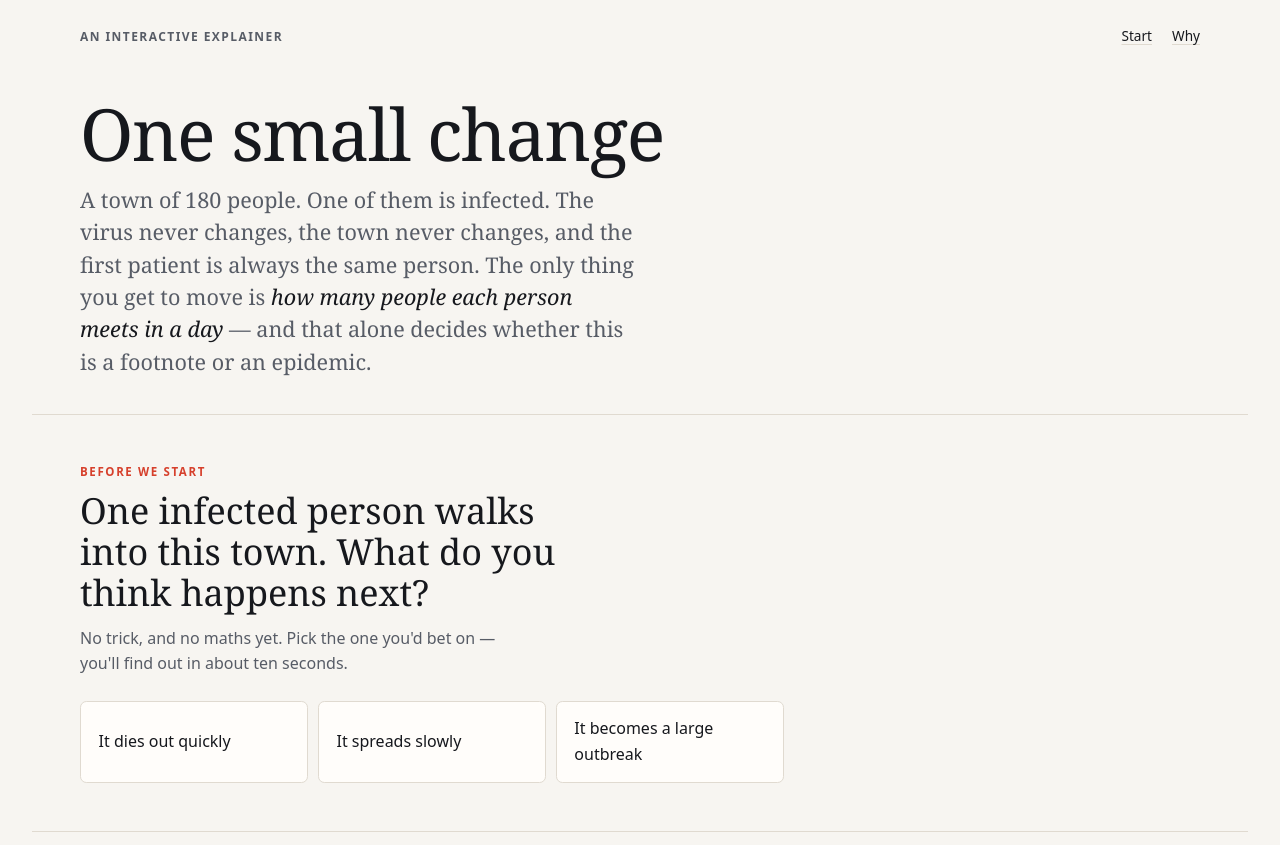
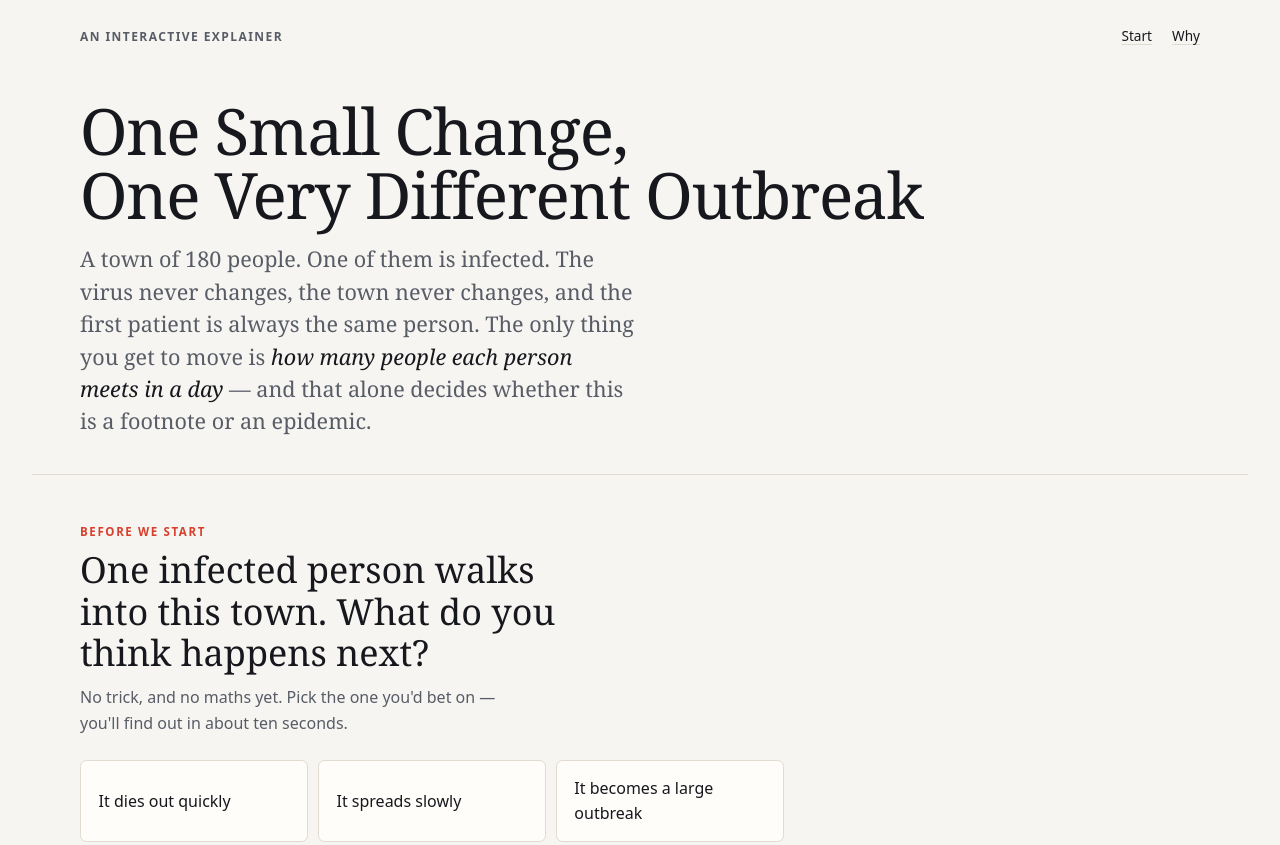
Before and after one commit to comp4020-agentic-coding-studio/comp4020-ass1-HHHFFF-HHHFFF, a website built with Vite: page index.html in a window 1280 px wide. Shown: the top 845 px of the page. Built offline with nearby package versions, Linux system fonts and the light colour scheme.

Commit message:
copy: retitle to "One Small Change, One Very Different Outbreak"
Names the payoff, not just the input. Document title matches the h1 now
instead of carrying a second, different subtitle.

The clauses are separate inline-blocks so the line prefers to break at the
comma rather than orphaning "One" from "Very Different Outbreak"; each clause
still wraps internally at 390px, where it sets three lines. Font scale eased
from 4.5rem to 4rem so the longer title still fits two lines at 1920.

```diff
--- a/index.html
+++ b/index.html
@@ -3,7 +3,7 @@
   <head>
     <meta charset="UTF-8" />
     <meta name="viewport" content="width=device-width, initial-scale=1.0" />
-    <title>One small change — how often you see people decides the outbreak</title>
+    <title>One Small Change, One Very Different Outbreak</title>
     <meta
       name="description"
       content="An interactive explainer: same town, same virus, same first patient. Move one slider and watch an epidemic become a footnote."
@@ -23,7 +23,12 @@
 
     <main>
       <section class="hero">
-        <h1>One small change</h1>
+        <!-- The clauses are inline-blocks so the line prefers to break at the
+             comma, but each still wraps internally when the screen is narrow. -->
+        <h1>
+          <span class="title-part">One Small Change,</span>
+          <span class="title-part">One Very Different Outbreak</span>
+        </h1>
         <p class="dek">
           A town of 180 people. One of them is infected. The virus never changes, the town never
           changes, and the first patient is always the same person. The only thing you get to move
--- a/styles.css
+++ b/styles.css
@@ -114,13 +114,17 @@ a:hover {
 }
 
 h1 {
-  max-width: 18ch;
+  max-width: 26ch;
   margin: 0 0 1rem;
   font-family: var(--font-display);
-  font-size: clamp(2.5rem, 7vw, 4.5rem);
+  font-size: clamp(2.25rem, 6vw, 4rem);
   font-weight: 400;
-  line-height: 0.95;
+  line-height: 1;
   letter-spacing: -0.02em;
+}
+
+.title-part {
+  display: inline-block;
 }
 
 .dek {
```
